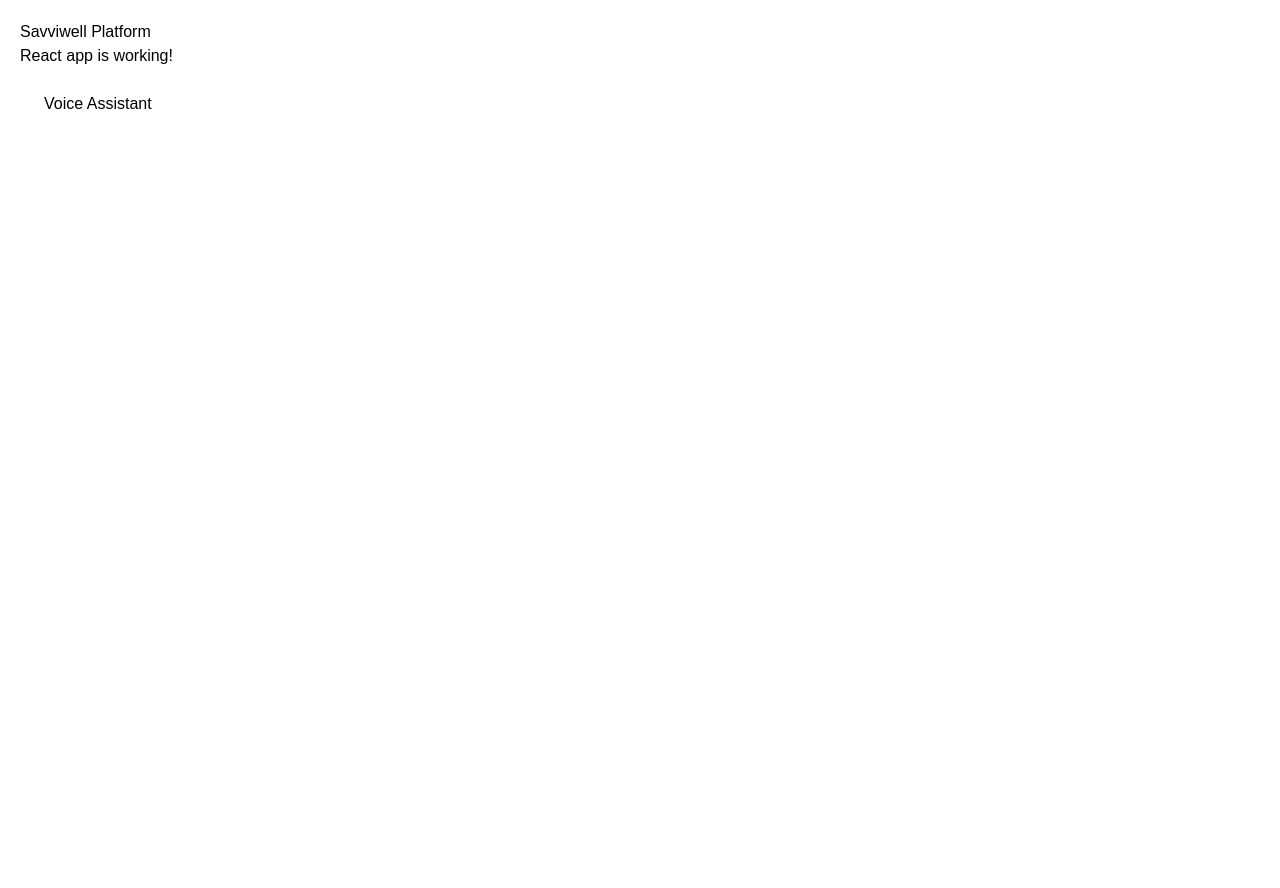
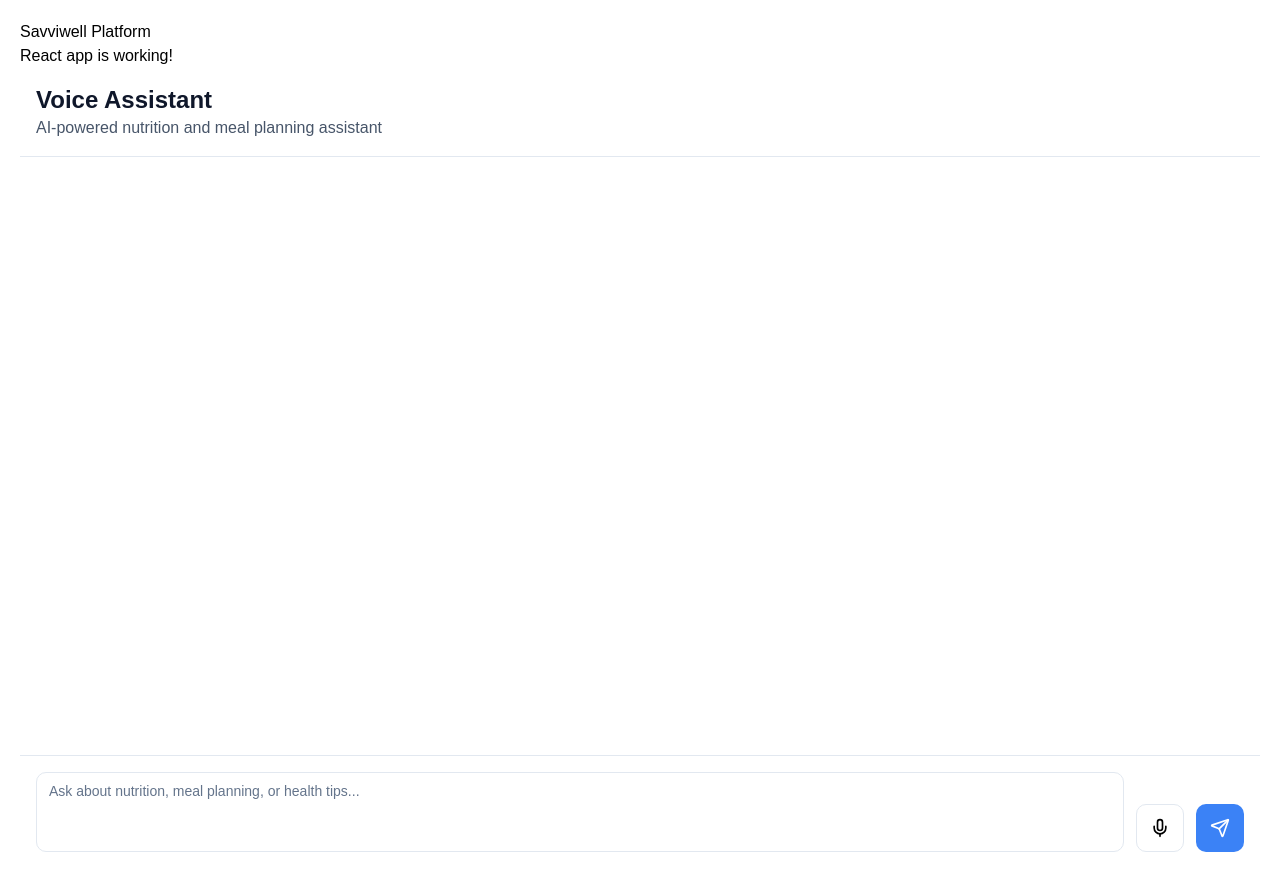
Before and after one commit to CO2030/savviwell-platform, a React (Vite) app: page / in a window 1280 px wide. Before the commit the page ends 800 px from the top, so only its background shows below. Built offline with nearby package versions, Linux system fonts and the light colour scheme.

Commit message:
feat: add missing UI components and complete voice chat interface

```diff
--- /dev/null
+++ b/src/components/ui/avatar.tsx
@@ -0,0 +1,18 @@
+import React from "react";
+
+interface AvatarProps {
+  className?: string;
+  children: React.ReactNode;
+}
+
+export function Avatar({ className = "", children }: AvatarProps) {
+  const classes = `relative flex h-10 w-10 shrink-0 overflow-hidden rounded-full ${className}`;
+
+  return <div className={classes}>{children}</div>;
+}
+
+export function AvatarFallback({ className = "", children }: AvatarProps) {
+  const classes = `flex h-full w-full items-center justify-center rounded-full bg-slate-100 ${className}`;
+
+  return <div className={classes}>{children}</div>;
+}
--- /dev/null
+++ b/src/components/ui/badge.tsx
@@ -0,0 +1,12 @@
+import React from "react";
+
+interface BadgeProps {
+  className?: string;
+  children: React.ReactNode;
+}
+
+export function Badge({ className = "", children }: BadgeProps) {
+  const classes = `inline-flex items-center rounded-full border px-2.5 py-0.5 text-xs font-semibold transition-colors focus:outline-none focus:ring-2 focus:ring-ring focus:ring-offset-2 ${className}`;
+
+  return <div className={classes}>{children}</div>;
+}
--- /dev/null
+++ b/src/components/ui/button.tsx
@@ -0,0 +1,36 @@
+import React from "react";
+
+interface ButtonProps extends React.ButtonHTMLAttributes<HTMLButtonElement> {
+  variant?: "default" | "outline" | "destructive";
+  size?: "default" | "icon";
+  children: React.ReactNode;
+}
+
+export function Button({
+  variant = "default",
+  size = "default",
+  className = "",
+  children,
+  ...props
+}: ButtonProps) {
+  const baseClasses = "inline-flex items-center justify-center rounded-md font-medium transition-colors focus-visible:outline-none focus-visible:ring-2 focus-visible:ring-ring focus-visible:ring-offset-2 disabled:opacity-50 disabled:pointer-events-none";
+
+  const variantClasses = {
+    default: "bg-blue-500 text-white hover:bg-blue-600",
+    outline: "border border-slate-200 bg-white hover:bg-slate-50",
+    destructive: "bg-red-500 text-white hover:bg-red-600"
+  };
+
+  const sizeClasses = {
+    default: "h-10 px-4 py-2",
+    icon: "h-10 w-10"
+  };
+
+  const classes = `${baseClasses} ${variantClasses[variant]} ${sizeClasses[size]} ${className}`;
+
+  return (
+    <button className={classes} {...props}>
+      {children}
+    </button>
+  );
+}
--- /dev/null
+++ b/src/components/ui/card.tsx
@@ -0,0 +1,18 @@
+import React from "react";
+
+interface CardProps {
+  className?: string;
+  children: React.ReactNode;
+}
+
+export function Card({ className = "", children }: CardProps) {
+  const classes = `rounded-lg border bg-white text-slate-950 shadow-sm ${className}`;
+
+  return <div className={classes}>{children}</div>;
+}
+
+export function CardContent({ className = "", children }: CardProps) {
+  const classes = `p-6 pt-0 ${className}`;
+
+  return <div className={classes}>{children}</div>;
+}
--- /dev/null
+++ b/src/components/ui/textarea.tsx
@@ -0,0 +1,11 @@
+import React from "react";
+
+interface TextareaProps extends React.TextareaHTMLAttributes<HTMLTextAreaElement> {
+  children?: React.ReactNode;
+}
+
+export function Textarea({ className = "", ...props }: TextareaProps) {
+  const classes = `flex min-h-[80px] w-full rounded-md border border-slate-200 bg-white px-3 py-2 text-sm ring-offset-white placeholder:text-slate-500 focus-visible:outline-none focus-visible:ring-2 focus-visible:ring-slate-950 focus-visible:ring-offset-2 disabled:cursor-not-allowed disabled:opacity-50 ${className}`;
+
+  return <textarea className={classes} {...props} />;
+}
--- /dev/null
+++ b/src/components/voice-chat.tsx
@@ -0,0 +1,76 @@
+import React, { useState, useRef, useEffect } from "react";
+import { Button } from "@/components/ui/button";
+import { Textarea } from "@/components/ui/textarea";
+import { Avatar, AvatarFallback } from "@/components/ui/avatar";
+import { Badge } from "@/components/ui/badge";
+import { Card, CardContent } from "@/components/ui/card";
+import { Mic, MicOff, Send, User, Bot, Volume2, VolumeX, Loader2 } from "lucide-react";
+
+export function VoiceChat() {
+  const [input, setInput] = useState("");
+  const [isListening, setIsListening] = useState(false);
+  const [isMuted, setIsMuted] = useState(false);
+  const [messages, setMessages] = useState([]);
+
+  return (
+    <div className="flex-1 flex flex-col h-full overflow-hidden">
+      {/* Chat Messages */}
+      <div className="flex-1 overflow-y-auto p-4 space-y-4 chat-scroll">
+        {messages.map((message, index) => (
+          <div key={index} className={`flex ${message.role === 'user' ? 'justify-end' : 'justify-start'} animate-slide-up`}>
+            <div className={`flex items-start space-x-3 max-w-[80%] ${message.role === 'user' ? 'flex-row-reverse space-x-reverse' : ''}`}>
+              <Avatar className={`w-8 h-8 ${message.role === 'user' ? 'bg-blue-500' : 'bg-gradient-to-br from-violet-500 to-purple-600'}`}>
+                <AvatarFallback className="text-white text-sm">
+                  {message.role === 'user' ? <User className="w-4 h-4" /> : <Bot className="w-4 h-4" />}
+                </AvatarFallback>
+              </Avatar>
+              <div className={`rounded-2xl px-4 py-3 ${
+                message.role === 'user'
+                  ? 'bg-blue-500 text-white'
+                  : 'bg-white border border-slate-200 text-slate-800 shadow-sm'
+              }`}>
+                <p className="text-sm">{message.content}</p>
+              </div>
+            </div>
+          </div>
+        ))}
+      </div>
+
+      {/* Input Area */}
+      <div className="border-t border-slate-200 bg-white p-4">
+        <div className="flex items-end space-x-3">
+          <div className="flex-1 relative">
+            <Textarea
+              value={input}
+              onChange={(e) => setInput(e.target.value)}
+              placeholder="Ask about nutrition, meal planning, or health tips..."
+              className="resize-none rounded-2xl border-slate-200 focus:border-blue-300 pr-12"
+              rows={1}
+            />
+          </div>
+
+          {/* Voice Button */}
+          <Button
+            size="icon"
+            variant={isListening ? "destructive" : "outline"}
+            className={`rounded-full w-12 h-12 transition-all ${
+              isListening ? 'animate-pulse-ring' : 'hover:scale-105'
+            }`}
+            onClick={() => setIsListening(!isListening)}
+          >
+            {isListening ? <MicOff className="w-5 h-5" /> : <Mic className="w-5 h-5" />}
+          </Button>
+
+          {/* Send Button */}
+          <Button
+            size="icon"
+            className="rounded-full w-12 h-12 bg-blue-500 hover:bg-blue-600 transition-all hover:scale-105"
+            onClick={() => console.log('Send message')}
+          >
+            <Send className="w-5 h-5" />
+          </Button>
+        </div>
+      </div>
+    </div>
+  );
+}
--- a/src/pages/voice-assistant.tsx
+++ b/src/pages/voice-assistant.tsx
@@ -1,3 +1,15 @@
+import { VoiceChat } from "@/components/voice-chat";
+
 export default function VoiceAssistantPage() {
-  return <div style={{ padding: 24 }}>Voice Assistant</div>;
+  return (
+    <div className="h-screen flex flex-col">
+      <div className="border-b border-slate-200 bg-white p-4">
+        <h1 className="text-2xl font-bold text-slate-900">Voice Assistant</h1>
+        <p className="text-slate-600">AI-powered nutrition and meal planning assistant</p>
+      </div>
+      <div className="flex-1">
+        <VoiceChat />
+      </div>
+    </div>
+  );
 }
```
Also changed, not shown: 3 other files (tests, documents, lock files or other folders).
